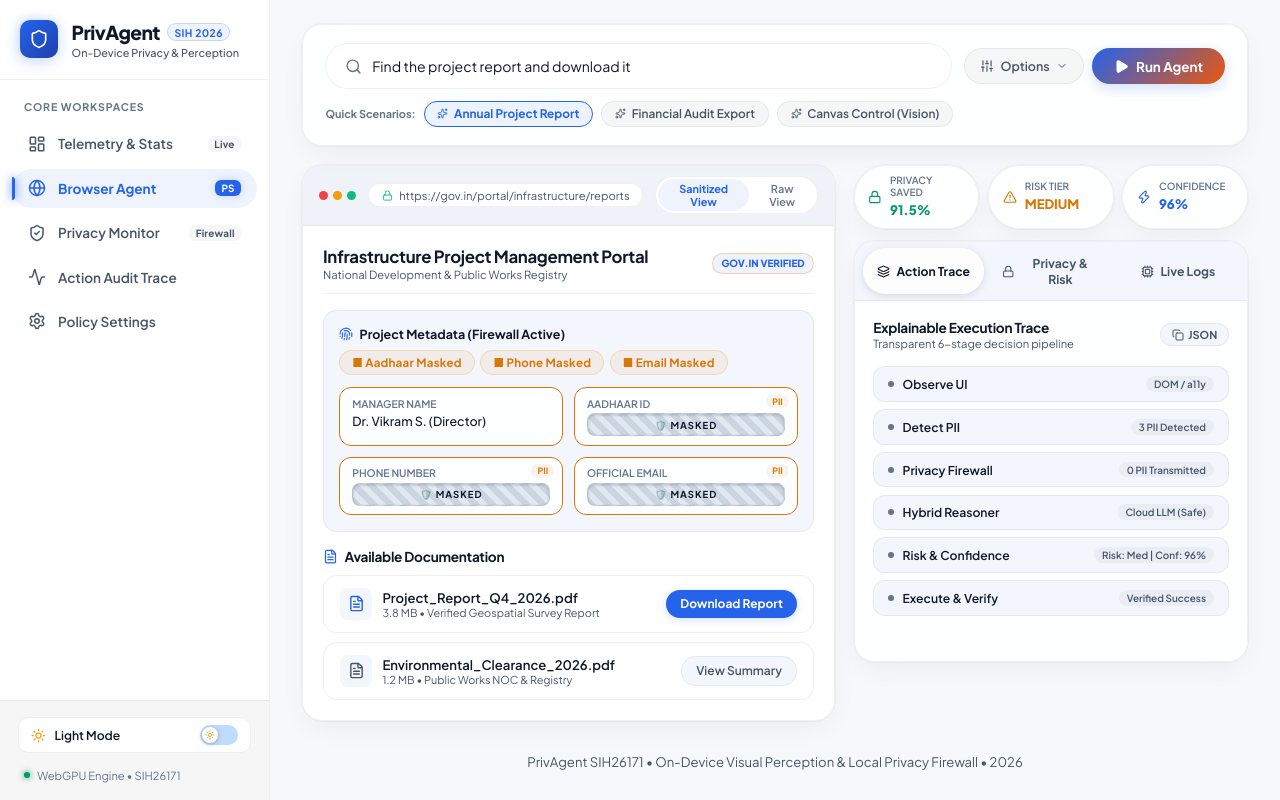
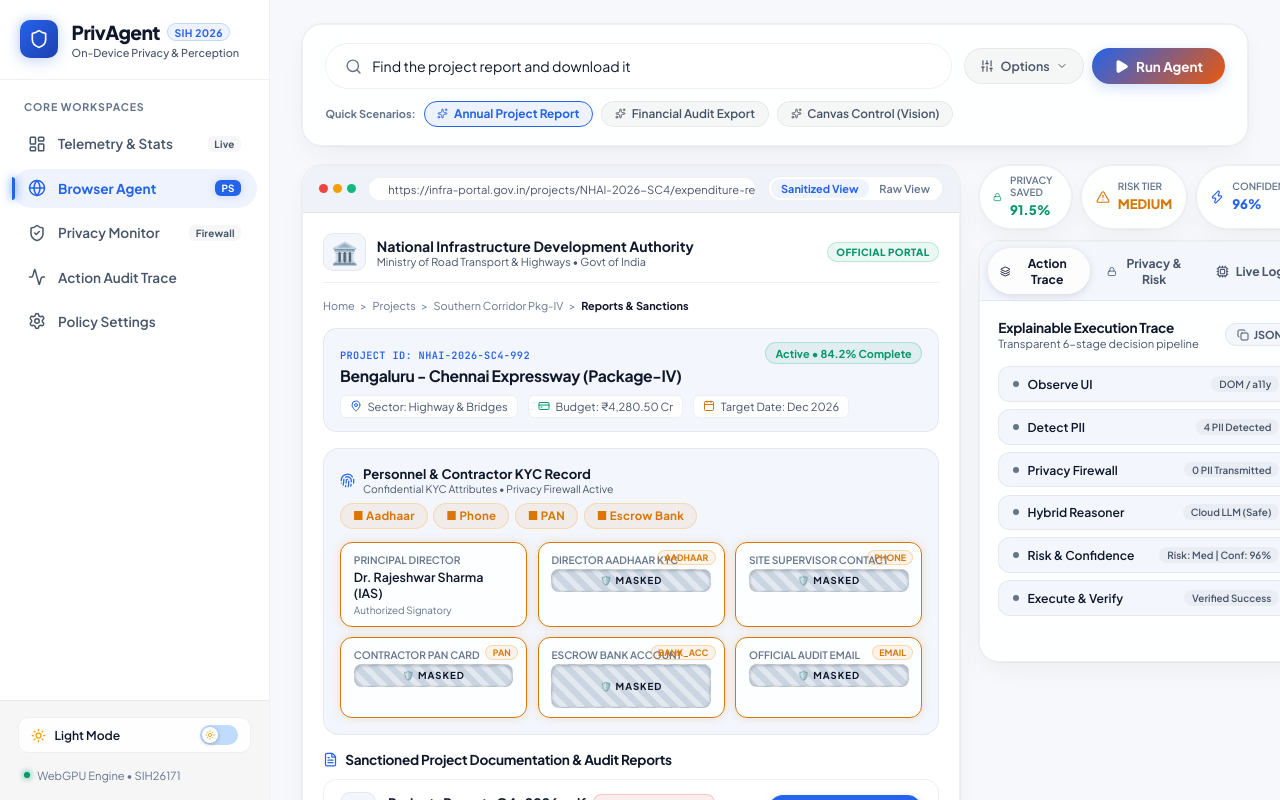
Before and after one commit to vaibhavpokhriyal13/demo, a React (Vite) app: page / in a window 1280 px wide. Built offline with nearby package versions, Linux system fonts and the light colour scheme.

Commit message:
feat: enrich simulated website with realistic government portal headers, breadcrumbs, KYC cards, and report repository

```diff
--- a/src/pages/BrowserAgentPage.jsx
+++ b/src/pages/BrowserAgentPage.jsx
@@ -19,7 +19,14 @@ import {
   Copy,
   Check,
   MousePointer2,
-  Fingerprint
+  Fingerprint,
+  Building2,
+  ShieldCheck,
+  CreditCard,
+  Download,
+  Calendar,
+  MapPin,
+  FileSpreadsheet
 } from 'lucide-react';
 import styles from './BrowserAgentPage.module.css';
 
@@ -81,9 +88,9 @@ export default function BrowserAgentPage() {
       id: 'DETECT',
       name: 'Detect PII',
       phase: 'Element Categorization',
-      badge: '3 PII Detected',
+      badge: '4 PII Detected',
       status: 'pending',
-      details: 'On-device Regex & NLP marked Aadhaar, Phone Number, and Email.'
+      details: 'On-device Regex & NLP marked Aadhaar, Phone, PAN, and Bank Account.'
     },
     {
       id: 'FILTER',
@@ -99,7 +106,7 @@ export default function BrowserAgentPage() {
       phase: 'Action Synthesis',
       badge: 'Cloud LLM (Safe)',
       status: 'pending',
-      details: 'Synthesized target: CLICK(Download_Report_Button) using sanitized context.'
+      details: 'Synthesized target: CLICK(Project_Report_Q4_2026.pdf) using sanitized context.'
     },
     {
       id: 'RISK_CHECK',
@@ -179,7 +186,7 @@ export default function BrowserAgentPage() {
         setPerceptionMode('DOM_FIRST');
         setPerceptionTimeMs(12);
         updateTraceStep('OBSERVE', 'completed', 'Parsed DOM layout and accessibility tree in 12ms (DOM Fast-Path).');
-        addLog('Fast-Path Perception complete: 14 DOM nodes parsed in 12ms', 'success');
+        addLog('Fast-Path Perception complete: 18 DOM nodes parsed in 12ms', 'success');
       }
       setAgentState('DETECT');
     }, 800);
@@ -189,8 +196,8 @@ export default function BrowserAgentPage() {
       updateTraceStep('DETECT', 'active');
       addLog('Scanning for PII & sensitive entities with local token dictionary...', 'info');
       setTimeout(() => {
-        updateTraceStep('DETECT', 'completed', 'Detected 3 sensitive entities: Aadhaar (1), Phone (1), Email (1).');
-        addLog('Sensitive Element Detector tagged 3 PII items for redaction', 'warning');
+        updateTraceStep('DETECT', 'completed', 'Detected 4 sensitive entities: Aadhaar, Phone, PAN, Bank Account.');
+        addLog('Sensitive Element Detector tagged 4 PII items for redaction', 'warning');
         setAgentState('FILTER');
       }, 700);
     }, 1200);
@@ -211,8 +218,8 @@ export default function BrowserAgentPage() {
       updateTraceStep('REASON', 'active');
       addLog('Synthesizing action via Cloud Reasoner with sanitized metadata...', 'info');
       setTimeout(() => {
-        updateTraceStep('REASON', 'completed', 'Intent identified: CLICK(Project_Report.pdf download button).');
-        addLog('Action Proposal received: Intent: CLICK_ELEMENT | Target: [data-doc-id="report_2026"]', 'primary');
+        updateTraceStep('REASON', 'completed', 'Intent identified: CLICK(Project_Report_Q4_2026.pdf download button).');
+        addLog('Action Proposal received: Intent: CLICK_ELEMENT | Target: [data-doc-id="report_q4_2026"]', 'primary');
         setAgentState('RISK_CHECK');
       }, 800);
     }, 3200);
@@ -375,9 +382,9 @@ export default function BrowserAgentPage() {
         )}
       </div>
 
-      {/* 2-Column Clean Workspace */}
+      {/* 2-Column Responsive Workspace */}
       <div className={styles.mainWorkspace}>
-        {/* Left: Mock Browser Viewport */}
+        {/* Left: Authentic Government & Infrastructure Portal Viewport */}
         <div className={styles.browserColumn}>
           <div className={styles.browserFrame}>
             <div className={styles.browserFrameHeader}>
@@ -386,18 +393,20 @@ export default function BrowserAgentPage() {
               </div>
               <div className={styles.urlBar}>
                 <Lock size={11} color="#10b981" />
-                <span>https://gov.in/portal/infrastructure/reports</span>
+                <span>https://infra-portal.gov.in/projects/NHAI-2026-SC4/expenditure-reports</span>
               </div>
               <div className={styles.viewSwitchMini}>
                 <button
                   className={`${styles.viewBtnMini} ${viewMode === 'sanitized' ? styles.viewActiveMini : ''}`}
                   onClick={() => setViewMode('sanitized')}
+                  title="Sanitized view: Safe token placeholders sent to Reasoner"
                 >
                   Sanitized View
                 </button>
                 <button
                   className={`${styles.viewBtnMini} ${viewMode === 'raw' ? styles.viewActiveMini : ''}`}
                   onClick={() => setViewMode('raw')}
+                  title="Raw view: Live unredacted DOM"
                 >
                   Raw View
                 </button>
@@ -420,83 +429,145 @@ export default function BrowserAgentPage() {
                 </div>
               )}
 
-              {/* Web Page Header */}
-              <div className={styles.pageHeader}>
-                <div className={styles.pageHeaderTitle}>
-                  <h3>Infrastructure Project Management Portal</h3>
-                  <p>National Development &amp; Public Works Registry</p>
+              {/* Portal Header & Breadcrumbs */}
+              <div className={styles.portalTopNav}>
+                <div className={styles.portalBrand}>
+                  <div className={styles.govIcon}>🏛️</div>
+                  <div>
+                    <div className={styles.portalTitle}>National Infrastructure Development Authority</div>
+                    <div className={styles.portalSub}>Ministry of Road Transport &amp; Highways &bull; Govt of India</div>
+                  </div>
                 </div>
-                <div className={styles.govEmblem}>GOV.IN VERIFIED</div>
+                <div className={styles.portalBadge}>OFFICIAL PORTAL</div>
               </div>
 
-              {/* Sensitive Element Detector Live Container */}
+              <div className={styles.breadcrumbBar}>
+                <span>Home</span> &gt; <span>Projects</span> &gt; <span>Southern Corridor Pkg-IV</span> &gt; <strong>Reports &amp; Sanctions</strong>
+              </div>
+
+              {/* Project Hero Summary */}
+              <div className={styles.projectHeroCard}>
+                <div className={styles.projectHeroTop}>
+                  <div>
+                    <span className={styles.projectCode}>PROJECT ID: NHAI-2026-SC4-992</span>
+                    <h3 className={styles.projectName}>Bengaluru - Chennai Expressway (Package-IV)</h3>
+                  </div>
+                  <span className={styles.projectStatusBadge}>Active &bull; 84.2% Complete</span>
+                </div>
+
+                <div className={styles.projectMetaChips}>
+                  <div className={styles.metaChip}>
+                    <MapPin size={12} color="var(--accent-primary)" />
+                    <span>Sector: Highway &amp; Bridges</span>
+                  </div>
+                  <div className={styles.metaChip}>
+                    <CreditCard size={12} color="var(--accent-success)" />
+                    <span>Budget: ₹4,280.50 Cr</span>
+                  </div>
+                  <div className={styles.metaChip}>
+                    <Calendar size={12} color="var(--accent-warning)" />
+                    <span>Target Date: Dec 2026</span>
+                  </div>
+                </div>
+              </div>
+
+              {/* Sensitive KYC & Personnel Redaction Container */}
               <div className={styles.detectorSection}>
                 <div className={styles.detectorSectionHeader}>
-                  <span className={styles.detectorTitle}>
-                    <Fingerprint size={14} color="var(--accent-primary)" />
-                    Project Metadata (Firewall Active)
-                  </span>
+                  <div className={styles.detectorTitle}>
+                    <Fingerprint size={15} color="var(--accent-primary)" />
+                    <div>
+                      <strong>Personnel &amp; Contractor KYC Record</strong>
+                      <span className={styles.detectorSub}>Confidential KYC Attributes &bull; Privacy Firewall Active</span>
+                    </div>
+                  </div>
                   <div className={styles.detectorBadgesList}>
-                    <span className="badge warning">■ Aadhaar Masked</span>
-                    <span className="badge warning">■ Phone Masked</span>
-                    <span className="badge warning">■ Email Masked</span>
+                    <span className="badge warning">■ Aadhaar</span>
+                    <span className="badge warning">■ Phone</span>
+                    <span className="badge warning">■ PAN</span>
+                    <span className="badge warning">■ Escrow Bank</span>
                   </div>
                 </div>
 
                 <div className={styles.dataFieldsGrid}>
                   <div className={`${styles.dataFieldItem} ${highlightPii ? styles.fieldHighlight : ''}`}>
-                    <span className={styles.fieldLabel}>Manager Name</span>
-                    <span className={styles.fieldValAllowed}>Dr. Vikram S. (Director)</span>
+                    <span className={styles.fieldLabel}>Principal Director</span>
+                    <span className={styles.fieldValAllowed}>Dr. Rajeshwar Sharma (IAS)</span>
+                    <span className={styles.fieldRole}>Authorized Signatory</span>
                   </div>
 
                   <div className={`${styles.dataFieldItem} ${highlightPii ? styles.fieldHighlight : ''}`}>
-                    <span className={styles.fieldLabel}>Aadhaar ID</span>
+                    <span className={styles.fieldLabel}>Director Aadhaar KYC</span>
                     {viewMode === 'sanitized' ? (
                       <span className="redacted-block">XXXX-XXXX-8921</span>
                     ) : (
                       <span className={styles.rawPii}>9842-1104-8921</span>
                     )}
-                    <span className={styles.tagPii}>PII</span>
+                    <span className={styles.tagPii}>AADHAAR</span>
                   </div>
 
                   <div className={`${styles.dataFieldItem} ${highlightPii ? styles.fieldHighlight : ''}`}>
-                    <span className={styles.fieldLabel}>Phone Number</span>
+                    <span className={styles.fieldLabel}>Site Supervisor Contact</span>
                     {viewMode === 'sanitized' ? (
                       <span className="redacted-block">+91 9840X XXXXX</span>
                     ) : (
                       <span className={styles.rawPii}>+91 98401 23456</span>
                     )}
-                    <span className={styles.tagPii}>PII</span>
+                    <span className={styles.tagPii}>PHONE</span>
                   </div>
 
                   <div className={`${styles.dataFieldItem} ${highlightPii ? styles.fieldHighlight : ''}`}>
-                    <span className={styles.fieldLabel}>Official Email</span>
+                    <span className={styles.fieldLabel}>Contractor PAN Card</span>
                     {viewMode === 'sanitized' ? (
-                      <span className="redacted-block">v***@isro.gov.in</span>
+                      <span className="redacted-block">ABCPSXXXXF</span>
                     ) : (
-                      <span className={styles.rawPii}>vikram.s@isro.gov.in</span>
+                      <span className={styles.rawPii}>ABCPS9182F</span>
                     )}
-                    <span className={styles.tagPii}>PII</span>
+                    <span className={styles.tagPii}>PAN</span>
+                  </div>
+
+                  <div className={`${styles.dataFieldItem} ${highlightPii ? styles.fieldHighlight : ''}`}>
+                    <span className={styles.fieldLabel}>Escrow Bank Account</span>
+                    {viewMode === 'sanitized' ? (
+                      <span className="redacted-block">HDFC-0092-XXXX-4421</span>
+                    ) : (
+                      <span className={styles.rawPii}>HDFC-0092-1049-4421</span>
+                    )}
+                    <span className={styles.tagPii}>BANK_ACC</span>
+                  </div>
+
+                  <div className={`${styles.dataFieldItem} ${highlightPii ? styles.fieldHighlight : ''}`}>
+                    <span className={styles.fieldLabel}>Official Audit Email</span>
+                    {viewMode === 'sanitized' ? (
+                      <span className="redacted-block">r***@morth.gov.in</span>
+                    ) : (
+                      <span className={styles.rawPii}>rajesh.s@morth.gov.in</span>
+                    )}
+                    <span className={styles.tagPii}>EMAIL</span>
                   </div>
                 </div>
               </div>
 
-              {/* Action Targets / Document List */}
+              {/* Reports & Document Repository (The Action Target) */}
               <div className={styles.actionSection}>
                 <div className={styles.actionHeader}>
                   <FileText size={15} color="var(--accent-primary)" />
-                  <h4>Available Documentation</h4>
+                  <h4>Sanctioned Project Documentation &amp; Audit Reports</h4>
                 </div>
 
                 <div className={styles.docListGrid}>
+                  {/* Primary Target Report */}
                   <div className={`${styles.docCard} ${agentState === 'EXECUTE' ? styles.docCardActive : ''}`}>
                     <div className={styles.docDetails}>
                       <div className={styles.docIconWrap}>
-                        <FileText size={17} color="var(--accent-primary)" />
+                        <FileText size={18} color="var(--accent-primary)" />
                       </div>
                       <div>
-                        <div className={styles.docTitle}>Project_Report_Q4_2026.pdf</div>
-                        <div className={styles.docMeta}>3.8 MB &bull; Verified Geospatial Survey Report</div>
+                        <div className={styles.docTitleRow}>
+                          <span className={styles.docTitle}>Project_Report_Q4_2026.pdf</span>
+                          <span className={styles.classificationBadge}>CONFIDENTIAL AUDIT</span>
+                        </div>
+                        <div className={styles.docMeta}>3.8 MB &bull; Q4 Consolidated Expenditure &amp; Physical Progress Report</div>
                       </div>
                     </div>
 
@@ -516,21 +587,45 @@ export default function BrowserAgentPage() {
                               Downloaded
                             </>
                           ) : (
-                            'Download Report'
+                            <>
+                              <Download size={13} />
+                              Download Report
+                            </>
                           )}
                         </button>
                       )}
                     </div>
                   </div>
 
+                  {/* Secondary Report */}
                   <div className={styles.docCard}>
                     <div className={styles.docDetails}>
                       <div className={styles.docIconWrap}>
-                        <FileText size={17} color="var(--text-muted)" />
+                        <FileSpreadsheet size={18} color="var(--accent-success)" />
                       </div>
                       <div>
-                        <div className={styles.docTitle}>Environmental_Clearance_2026.pdf</div>
-                        <div className={styles.docMeta}>1.2 MB &bull; Public Works NOC &amp; Registry</div>
+                        <div className={styles.docTitleRow}>
+                          <span className={styles.docTitle}>Contractor_Escrow_Disbursements_2026.xlsx</span>
+                          <span className={styles.publicBadge}>FINANCIAL LEDGER</span>
+                        </div>
+                        <div className={styles.docMeta}>1.4 MB &bull; Stage-3 Verified Contractor Invoice Schedule</div>
+                      </div>
+                    </div>
+                    <button className={styles.actionDownloadBtnSecondary}>View Summary</button>
+                  </div>
+
+                  {/* Third Report */}
+                  <div className={styles.docCard}>
+                    <div className={styles.docDetails}>
+                      <div className={styles.docIconWrap}>
+                        <FileText size={18} color="var(--text-muted)" />
+                      </div>
+                      <div>
+                        <div className={styles.docTitleRow}>
+                          <span className={styles.docTitle}>Environmental_Clearance_NOC_MoEFCC.pdf</span>
+                          <span className={styles.publicBadge}>PUBLIC RECORD</span>
+                        </div>
+                        <div className={styles.docMeta}>2.1 MB &bull; Forest &amp; Eco-sensitive Zone Statutory Approval</div>
                       </div>
                     </div>
                     <button className={styles.actionDownloadBtnSecondary}>View Summary</button>
@@ -661,11 +756,11 @@ export default function BrowserAgentPage() {
                     <div className={styles.budgetBreakdownRow}>
                       <div>
                         <span className={styles.subText}>Entities Masked</span>
-                        <strong>3 Items</strong>
+                        <strong>4 Items</strong>
                       </div>
                       <div>
                         <span className={styles.subText}>DOM Nodes Cleaned</span>
-                        <strong>14 Nodes</strong>
+                        <strong>18 Nodes</strong>
                       </div>
                       <div>
                         <span className={styles.subText}>Payload Epsilon</span>
--- a/src/pages/BrowserAgentPage.module.css
+++ b/src/pages/BrowserAgentPage.module.css
@@ -251,12 +251,12 @@
 /* 2-Column Responsive Workspace */
 .mainWorkspace {
   display: grid;
-  grid-template-columns: 1.15fr 0.85fr;
+  grid-template-columns: 1.2fr 0.8fr;
   gap: 1.15rem;
   align-items: start;
 }
 
-@media (max-width: 1080px) {
+@media (max-width: 1120px) {
   .mainWorkspace {
     grid-template-columns: 1fr;
   }
@@ -312,6 +312,9 @@
   display: flex;
   align-items: center;
   gap: 0.4rem;
+  overflow: hidden;
+  text-overflow: ellipsis;
+  white-space: nowrap;
 }
 
 .viewSwitchMini {
@@ -320,6 +323,7 @@
   padding: 2px;
   border-radius: 9999px;
   border: 1px solid var(--border-color);
+  flex-shrink: 0;
 }
 
 .viewBtnMini {
@@ -344,7 +348,7 @@
 .browserFrameContent {
   padding: 1.25rem;
   position: relative;
-  min-height: 400px;
+  min-height: 480px;
   display: flex;
   flex-direction: column;
   gap: 1rem;
@@ -395,58 +399,156 @@
   box-shadow: 0 4px 12px rgba(0, 0, 0, 0.25);
 }
 
-.pageHeader {
+/* Authentic Portal Header & Breadcrumbs */
+.portalTopNav {
   display: flex;
   justify-content: space-between;
   align-items: center;
+  padding-bottom: 0.65rem;
   border-bottom: 1px solid var(--border-color);
-  padding-bottom: 0.75rem;
+  gap: 0.75rem;
 }
 
-.pageHeaderTitle h3 {
-  font-size: 1.05rem;
-  color: var(--text-main);
-  font-weight: 700;
+.portalBrand {
+  display: flex;
+  align-items: center;
+  gap: 0.65rem;
 }
 
-.pageHeaderTitle p {
-  font-size: 0.7rem;
+.govIcon {
+  font-size: 1.35rem;
+  background: var(--bg-elevated);
+  padding: 0.3rem 0.45rem;
+  border-radius: 10px;
+  border: 1px solid var(--border-color);
+}
+
+.portalTitle {
+  font-size: 0.88rem;
+  font-weight: 700;
+  color: var(--text-main);
+}
+
+.portalSub {
+  font-size: 0.68rem;
   color: var(--text-muted);
 }
 
-.govEmblem {
+.portalBadge {
   font-size: 0.62rem;
   font-weight: 800;
+  color: var(--accent-success);
+  background: var(--accent-success-subtle);
+  border: 1px solid rgba(16, 185, 129, 0.25);
+  padding: 0.2rem 0.55rem;
+  border-radius: 9999px;
+  letter-spacing: 0.04em;
+}
+
+.breadcrumbBar {
+  font-size: 0.68rem;
+  color: var(--text-subtle);
+  display: flex;
+  gap: 0.35rem;
+  align-items: center;
+}
+
+.breadcrumbBar strong {
+  color: var(--text-main);
+}
+
+/* Project Hero Summary */
+.projectHeroCard {
+  background: var(--bg-elevated);
+  border: 1px solid var(--border-color);
+  border-radius: 14px;
+  padding: 0.85rem 1rem;
+  display: flex;
+  flex-direction: column;
+  gap: 0.65rem;
+}
+
+.projectHeroTop {
+  display: flex;
+  justify-content: space-between;
+  align-items: flex-start;
+  gap: 0.75rem;
+  flex-wrap: wrap;
+}
+
+.projectCode {
+  font-size: 0.64rem;
+  font-weight: 700;
   color: var(--accent-primary);
-  background: var(--accent-primary-subtle);
-  border: 1px solid rgba(255, 122, 0, 0.3);
-  padding: 0.2rem 0.55rem;
+  letter-spacing: 0.04em;
+  font-family: 'JetBrains Mono', monospace;
+}
+
+.projectName {
+  font-size: 0.98rem;
+  font-weight: 700;
+  color: var(--text-main);
+  margin-top: 0.15rem;
+}
+
+.projectStatusBadge {
+  font-size: 0.68rem;
+  font-weight: 700;
+  color: var(--accent-success);
+  background: var(--accent-success-subtle);
+  border: 1px solid rgba(16, 185, 129, 0.25);
+  padding: 0.2rem 0.6rem;
   border-radius: 9999px;
 }
 
+.projectMetaChips {
+  display: flex;
+  gap: 0.65rem;
+  flex-wrap: wrap;
+}
+
+.metaChip {
+  display: flex;
+  align-items: center;
+  gap: 0.35rem;
+  font-size: 0.7rem;
+  color: var(--text-muted);
+  background: var(--bg-card);
+  border: 1px solid var(--border-color);
+  padding: 0.2rem 0.55rem;
+  border-radius: 6px;
+}
+
+/* Sensitive KYC & Personnel Redaction Container */
 .detectorSection {
   background: var(--bg-elevated);
   border: 1px solid var(--border-color);
-  border-radius: 14px;
-  padding: 0.95rem;
+  border-radius: 16px;
+  padding: 1rem;
 }
 
 .detectorSectionHeader {
   display: flex;
   justify-content: space-between;
   align-items: center;
-  margin-bottom: 0.75rem;
+  margin-bottom: 0.85rem;
   flex-wrap: wrap;
   gap: 0.5rem;
 }
 
 .detectorTitle {
-  font-size: 0.78rem;
-  font-weight: 700;
-  color: var(--text-main);
   display: flex;
   align-items: center;
-  gap: 0.4rem;
+  gap: 0.5rem;
+  color: var(--text-main);
+  font-size: 0.82rem;
+}
+
+.detectorSub {
+  display: block;
+  font-size: 0.65rem;
+  color: var(--text-muted);
+  font-weight: normal;
 }
 
 .detectorBadgesList {
@@ -457,7 +559,7 @@
 
 .dataFieldsGrid {
   display: grid;
-  grid-template-columns: repeat(auto-fit, minmax(180px, 1fr));
+  grid-template-columns: repeat(auto-fit, minmax(170px, 1fr));
   gap: 0.65rem;
 }
 
@@ -465,19 +567,21 @@
   background: var(--bg-card);
   border: 1px solid var(--border-color);
   border-radius: 12px;
-  padding: 0.55rem 0.75rem;
+  padding: 0.6rem 0.8rem;
   display: flex;
   flex-direction: column;
   gap: 0.2rem;
   position: relative;
+  transition: all 0.2s ease;
 }
 
 .fieldHighlight {
   border-color: var(--accent-warning) !important;
+  box-shadow: 0 0 10px var(--accent-warning-glow);
 }
 
 .fieldLabel {
-  font-size: 0.65rem;
+  font-size: 0.64rem;
   color: var(--text-subtle);
   font-weight: 600;
   text-transform: uppercase;
@@ -486,7 +590,12 @@
 .fieldValAllowed {
   font-size: 0.78rem;
   color: var(--text-main);
-  font-weight: 500;
+  font-weight: 600;
+}
+
+.fieldRole {
+  font-size: 0.62rem;
+  color: var(--text-subtle);
 }
 
 .rawPii {
@@ -503,11 +612,13 @@
   font-size: 0.55rem;
   color: var(--accent-warning);
   background: var(--accent-warning-subtle);
+  border: 1px solid rgba(245, 158, 11, 0.3);
   padding: 0.08rem 0.4rem;
   border-radius: 9999px;
   font-weight: 700;
 }
 
+/* Reports & Document Repository */
 .actionSection {
   display: flex;
   flex-direction: column;
@@ -517,7 +628,7 @@
 .actionHeader {
   display: flex;
   align-items: center;
-  gap: 0.4rem;
+  gap: 0.45rem;
   color: var(--text-main);
 }
 
@@ -552,35 +663,65 @@
 .docCardActive {
   border-color: var(--accent-primary);
   background: var(--accent-primary-subtle);
-  box-shadow: 0 0 14px var(--accent-primary-glow);
+  box-shadow: 0 0 16px var(--accent-primary-glow);
 }
 
 .docDetails {
   display: flex;
   align-items: center;
-  gap: 0.65rem;
+  gap: 0.75rem;
 }
 
 .docIconWrap {
-  width: 32px;
-  height: 32px;
-  border-radius: 8px;
+  width: 36px;
+  height: 36px;
+  border-radius: 10px;
   background: var(--bg-elevated);
   display: flex;
   align-items: center;
   justify-content: center;
   flex-shrink: 0;
+  border: 1px solid var(--border-color);
+}
+
+.docTitleRow {
+  display: flex;
+  align-items: center;
+  gap: 0.45rem;
+  flex-wrap: wrap;
 }
 
 .docTitle {
   font-size: 0.82rem;
-  font-weight: 600;
+  font-weight: 700;
   color: var(--text-main);
+}
+
+.classificationBadge {
+  font-size: 0.58rem;
+  font-weight: 800;
+  color: var(--accent-danger);
+  background: var(--accent-danger-subtle);
+  border: 1px solid rgba(239, 68, 68, 0.25);
+  padding: 0.1rem 0.45rem;
+  border-radius: 9999px;
+  letter-spacing: 0.04em;
+}
+
+.publicBadge {
+  font-size: 0.58rem;
+  font-weight: 700;
+  color: var(--accent-success);
+  background: var(--accent-success-subtle);
+  border: 1px solid rgba(16, 185, 129, 0.25);
+  padding: 0.1rem 0.45rem;
+  border-radius: 9999px;
 }
 
 .docMeta {
   font-size: 0.68rem;
   color: var(--text-muted);
+  margin-top: 0.1rem;
 }
 
 .docActionArea {
@@ -594,8 +735,8 @@
   color: #ffffff;
   border: none;
   border-radius: 9999px;
-  padding: 0.4rem 0.9rem;
-  font-size: 0.75rem;
+  padding: 0.45rem 1rem;
+  font-size: 0.76rem;
   font-weight: 700;
   display: flex;
   align-items: center;
@@ -604,6 +745,7 @@
   transition: all 0.2s ease;
   font-family: inherit;
   box-shadow: 0 2px 8px var(--accent-primary-glow);
+  white-space: nowrap;
 }
 
 .actionDownloadBtn:hover {
@@ -621,8 +763,8 @@
   color: var(--text-muted);
   border: 1px solid var(--border-color);
   border-radius: 9999px;
-  padding: 0.4rem 0.9rem;
-  font-size: 0.75rem;
+  padding: 0.4rem 0.85rem;
+  font-size: 0.74rem;
   font-weight: 600;
   display: flex;
   align-items: center;
@@ -630,6 +772,7 @@
   cursor: pointer;
   transition: all 0.2s ease;
   font-family: inherit;
+  white-space: nowrap;
 }
 
 .canvasButtonSim {
```
